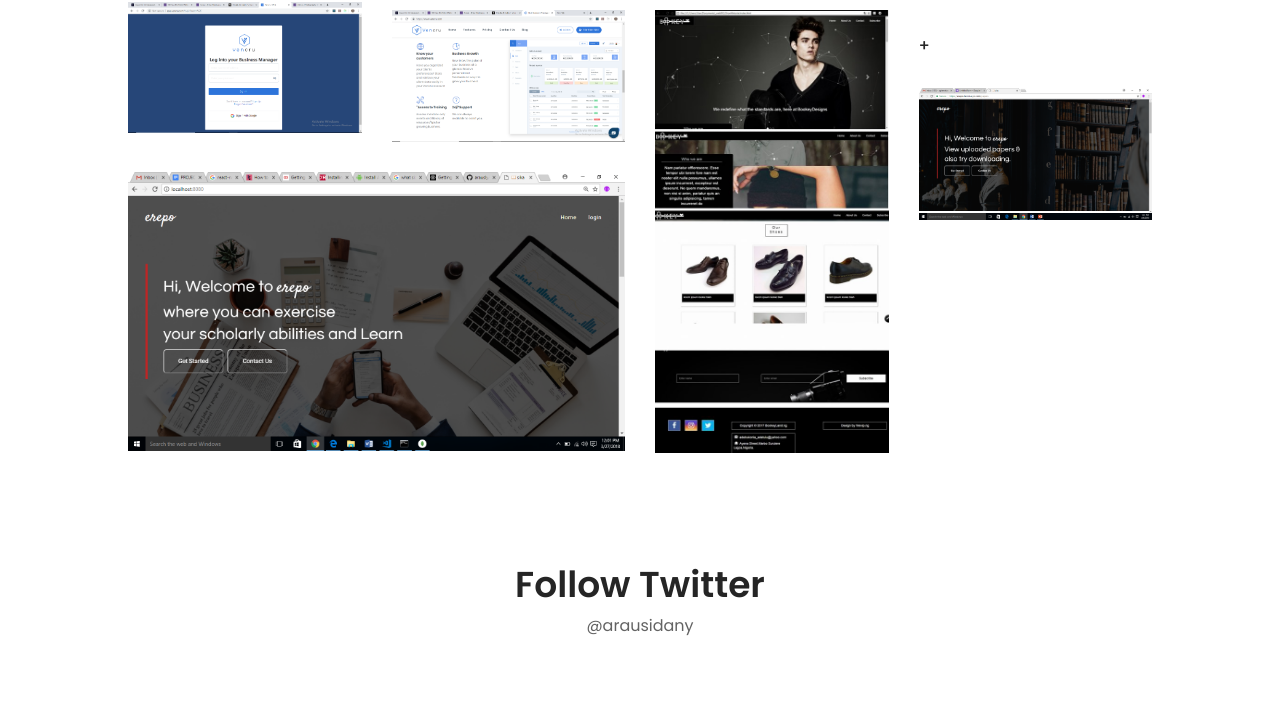
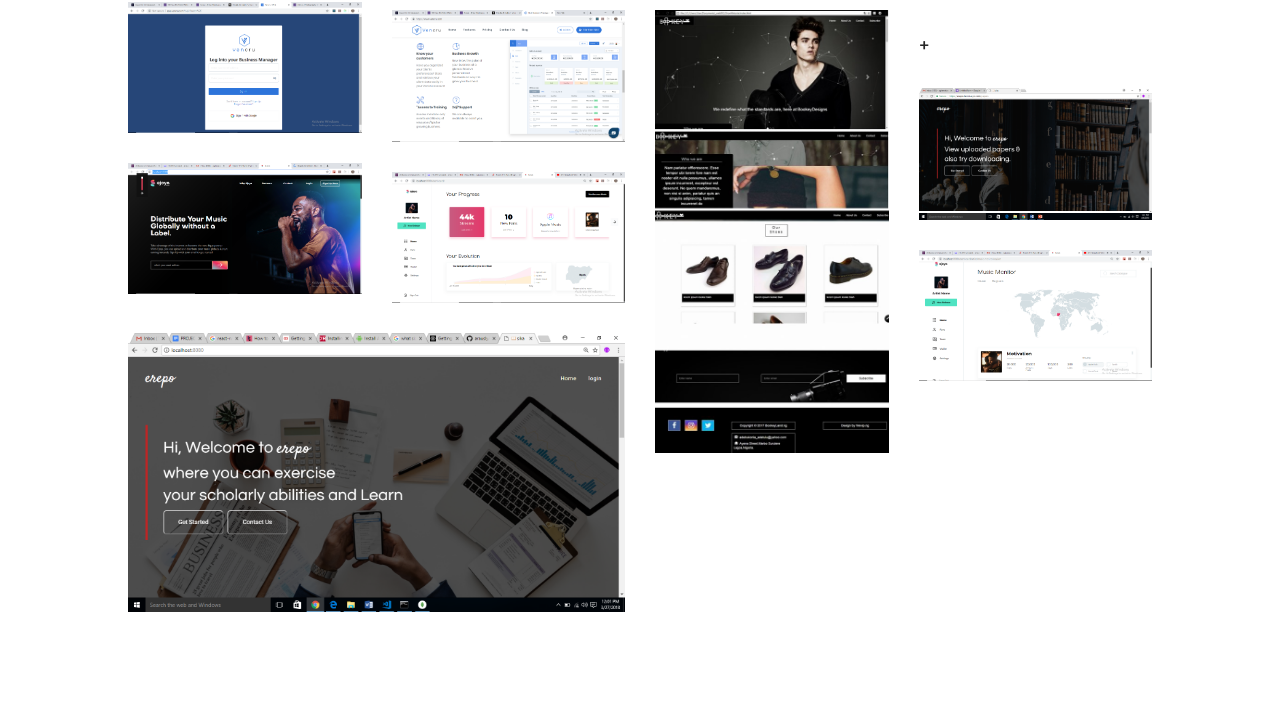
Before and after one commit to arausly/portfolio-v1.github.io, a website: page index.html in a window 1280 px wide. Shown: the part 1181-1890 px from the top of the page. Drawn offline with Linux system fonts and the light colour scheme.

Commit message:
added ejoya-pic

```diff
--- a/index.html
+++ b/index.html
@@ -287,6 +287,45 @@
 
 					<!-- Single Gallery Item -->
 					<div
+						class="col-12 col-sm-6 col-lg-3 single_gallery_item nature mb-30 wow fadeInUp"
+						data-wow-delay="700ms"
+					>
+						<div class="single-portfolio-content">
+							<img src="img/bg-img/Screenshot (168).png" alt="" />
+							<div class="hover-content">
+								<a href="img/bg-img/Screenshot (168).png" class="portfolio-img">+</a>
+							</div>
+						</div>
+					</div>
+
+					<!-- Single Gallery Item -->
+					<div
+						class="col-12 col-sm-6 col-lg-3 single_gallery_item nature mb-30 wow fadeInUp"
+						data-wow-delay="700ms"
+					>
+						<div class="single-portfolio-content">
+							<img src="img/bg-img/Screenshot (169).png" alt="" />
+							<div class="hover-content">
+								<a href="img/bg-img/Screenshot (169).png" class="portfolio-img">+</a>
+							</div>
+						</div>
+					</div>
+
+					<!-- Single Gallery Item -->
+					<div
+						class="col-12 col-sm-6 col-lg-3 single_gallery_item nature mb-30 wow fadeInUp"
+						data-wow-delay="700ms"
+					>
+						<div class="single-portfolio-content">
+							<img src="img/bg-img/Screenshot (170).png" alt="" />
+							<div class="hover-content">
+								<a href="img/bg-img/Screenshot (170).png" class="portfolio-img">+</a>
+							</div>
+						</div>
+					</div>
+
+					<!-- Single Gallery Item -->
+					<div
 						class="col-12 col-sm-6 col-lg-6 single_gallery_item video country mb-30 wow fadeInUp"
 						data-wow-delay="100ms"
 					>
```
Also changed, not shown: img/bg-img/Screenshot (168).png (added), img/bg-img/Screenshot (169).png (added), img/bg-img/Screenshot (170).png (added).
